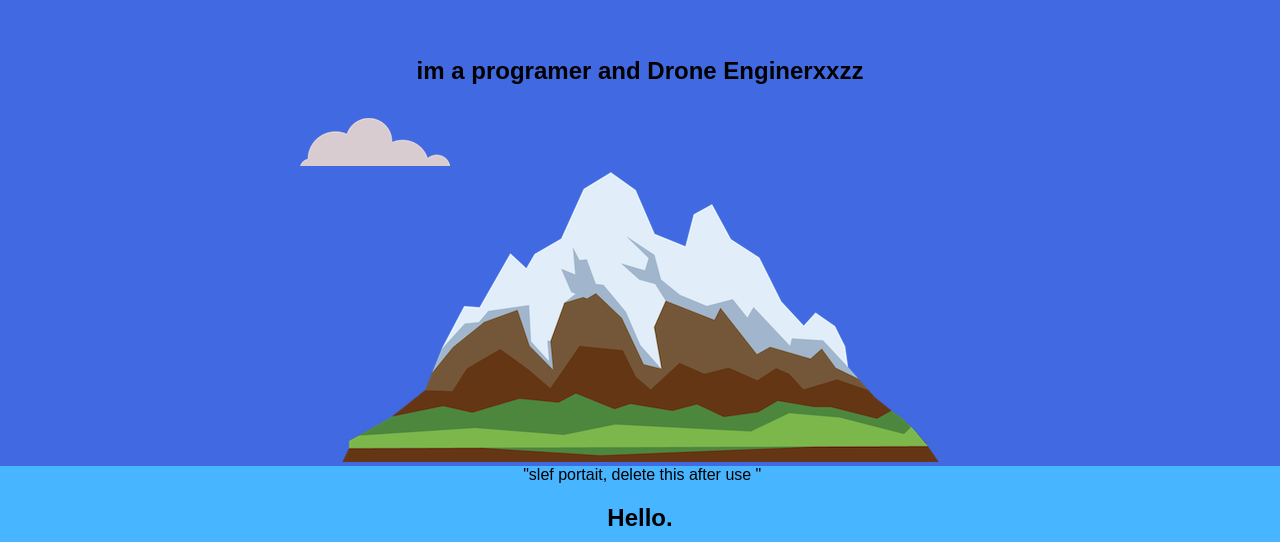
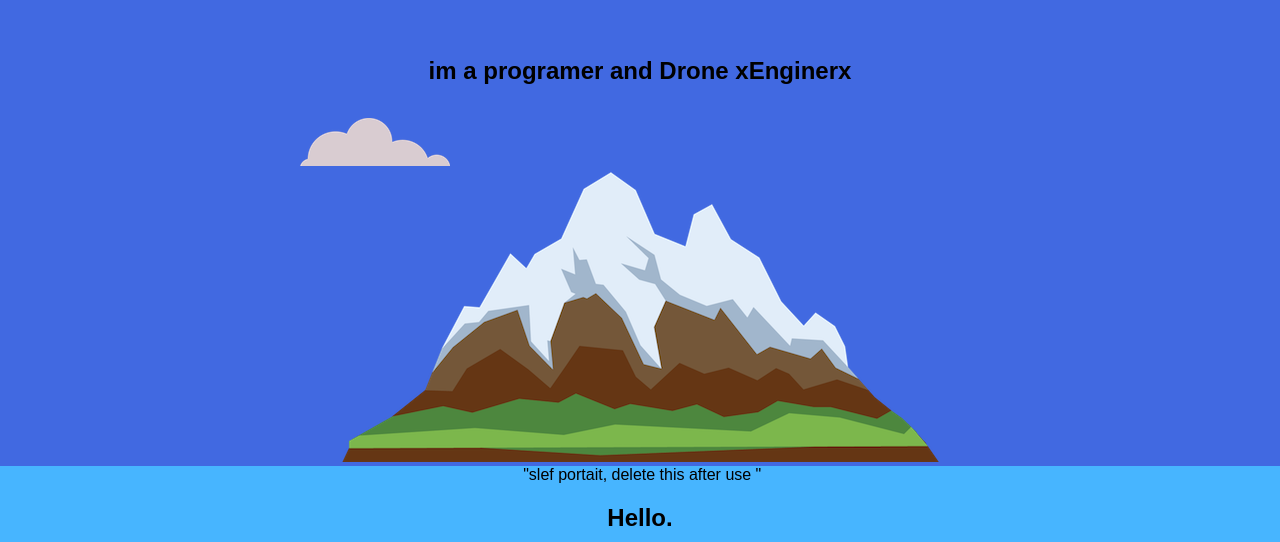
Before and after one commit to NovaxCode/Wavy_Stream, a plain HTML site: page Index.HTML in a window 1280 px wide. Shown: the part 258-800 px from the top of the page. Drawn offline with Linux system fonts and the light colour scheme.

```diff
--- a/Index.HTML
+++ b/Index.HTML
@@ -13,7 +13,7 @@
   <div class="top-container">
     <img class="top-cloud" src="images/cloud.png" alt="cloud-img">
     <h1>I'm Gregory.</h1>
-    <h2>im a programer and Drone Enginerxxzz </h2>
+    <h2>im a programer and Drone xEnginerx </h2>
     <img class="bottom-cloud" src="images/cloud.png" alt="cloud-image">
     <img src="images/mountain.png" alt="mountain-image">
   </div>
```
